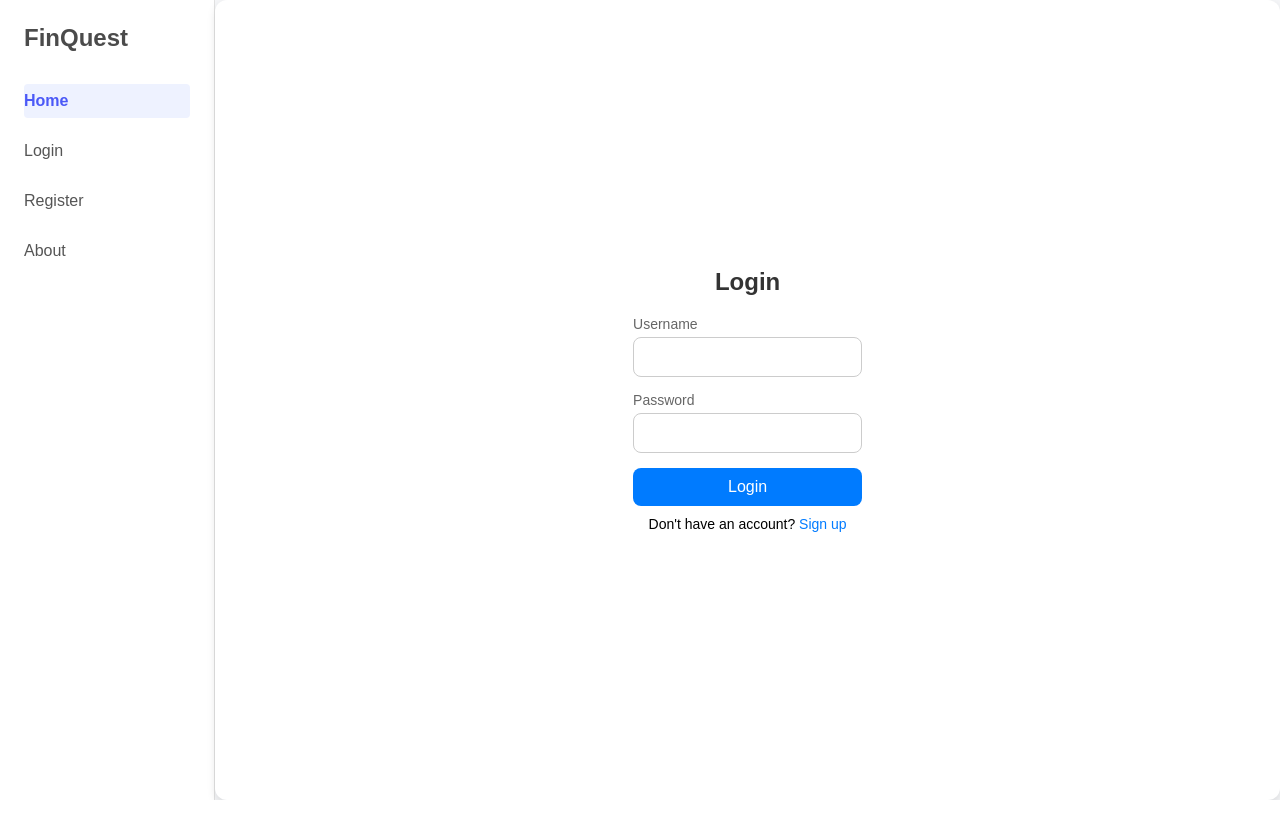
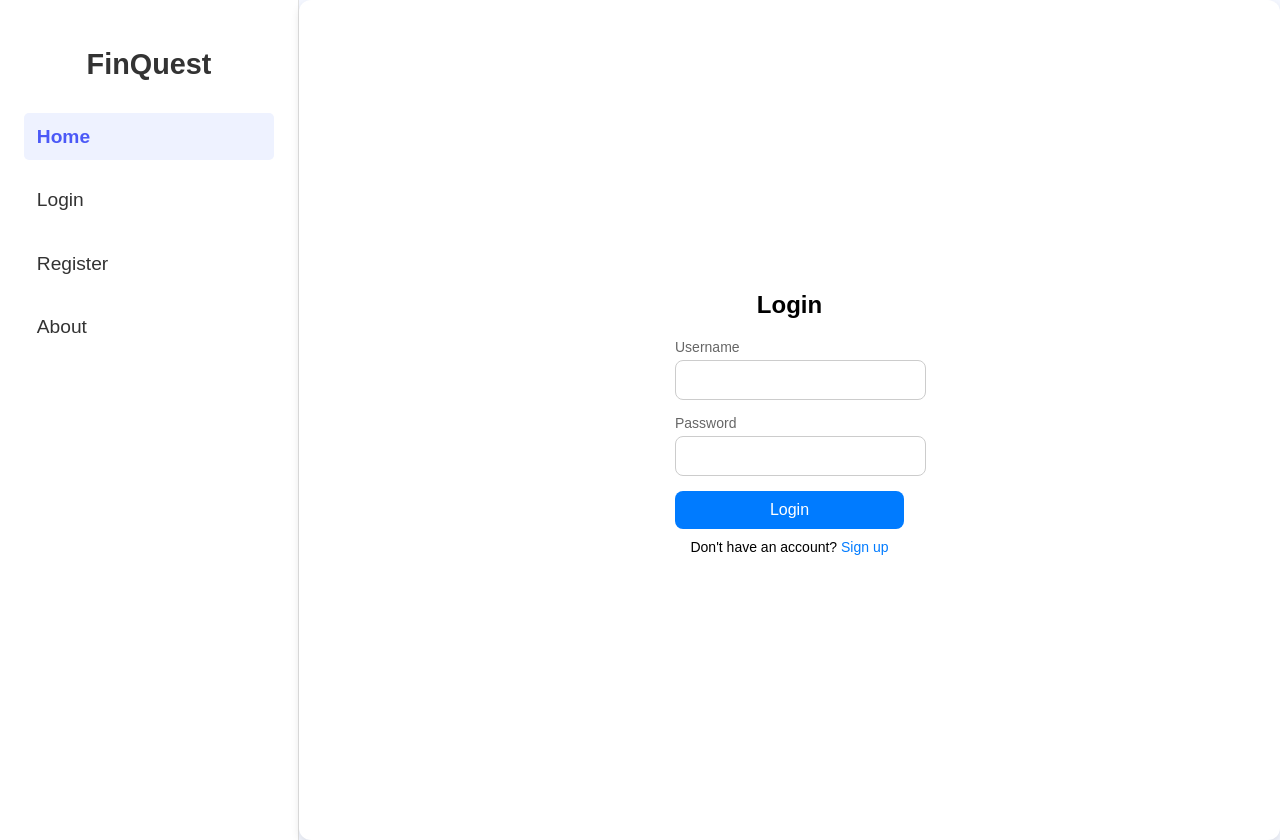
Before and after one commit to pr-th/Hackmit_2025, a Flask app: page /login in a window 1280 px wide. Before the commit the page ends 800 px from the top, so only its background shows below. Run offline with Flask 3, Linux system fonts and the light colour scheme.

Commit message:
Login page side bar

```diff
--- a/Templates/About.html
+++ b/Templates/About.html
@@ -52,7 +52,7 @@
         .sidebar h2 {
             font-size: 1.8rem;
             color: #333;
-            margin-bottom: 1rem;
+            margin-bottom: 2rem;
             text-align: center;
         }
 
--- a/Templates/Login.html
+++ b/Templates/Login.html
@@ -1,19 +1,59 @@
-{% extends "Home.html" %}
+<!DOCTYPE html>
+<html lang="en">
+<head>
+    <meta charset="UTF-8">
+    <meta name="viewport" content="width=device-width, initial-scale=1.0">
+    <title>About | FinQuest</title>
+    <style>
+        body {
+            font-family: Arial, sans-serif;
+            background-color: #f4f7ff;
+            margin: 0;
+            padding: 0;
+            display: flex;
+        }
 
-{% block Heading %}
-<meta charset="UTF-8" />
-<meta name="viewport" content="width=device-width, initial-scale=1.0" />
-<title>Login | Flask App</title>
-<style>
+        .sidebar {
+            width: 250px;
+            min-width: 250px;
+            background-color: #fff;
+            border-right: 1px solid #e1e1e1;
+            padding: 1.5rem;
+        }
+        .sidebar h2 {
+            font-size: 1.8rem;
+            color: #333;
+            margin-bottom: 2rem;
+            text-align: center;
+        }
+        .nav-links {
+            list-style: none;
+            padding: 0;
+        }
+        .nav-links li {
+            margin-bottom: 1rem;
+        }
+        .nav-links a {
+            text-decoration: none;
+            font-size: 1.2rem;
+            color: #333;
+            display: block;
+            padding: 0.8rem;
+            border-radius: 5px;
+            transition: background 0.3s;
+        }
+        .nav-links a:hover, .nav-links .active {
+            background-color: #eef2ff;
+            color: #4b59f7;
+            font-weight: 600;
+        }
 
-
-  /* Login Container */
         .login-container {
             background: #ffffff;
             display: flex;
-    flex-direction: column; /* Ensures elements stack vertically */
+            flex-direction: column;
             align-items: center;
-    justify-content: center; /* Pushes content to the top */
+            justify-content: center;
             height: 100vh;
             padding: 20px;
             border-radius: 12px;
@@ -21,27 +61,16 @@
             width: 100%;
             text-align: center;
         }
-
-  /* Heading */
-  h2 {
-    margin-bottom: 20px;
-    color: #333;
-    display: inline;
-  }
-
-  /* Input Group */
         .input-group {
             margin-bottom: 15px;
             text-align: left;
         }
-
         .input-group label {
             display: block;
             font-size: 14px;
             color: #666;
             margin-bottom: 5px;
         }
-
         .input-group input {
             width: 100%;
             padding: 10px;
@@ -62,30 +89,32 @@
             cursor: pointer;
             transition: 0.3s;
         }
-
         button:hover {
             background-color: #0056b3;
         }
-
-  /* Sign-up Link */
         .signup-link {
             margin-top: 10px;
             font-size: 14px;
         }
-
         .signup-link a {
             color: #007bff;
             text-decoration: none;
         }
-
         .signup-link a:hover {
             text-decoration: underline;
         }
     </style>
-
-{% endblock %}
-
-{% block Body %}
+</head>
+<body>
+    <div class="sidebar">
+        <h2>FinQuest</h2>
+        <ul class="nav-links">
+            <li><a href="/home-guest" class="active">Home</a></li>
+            <li><a href="/login">Login</a></li>
+            <li><a href="/register">Register</a></li>
+            <li><a href="/about">About</a></li>
+        </ul>
+    </div>
     <div class="login-container">
         <h2>Login</h2>
         <form action="#" method="POST">
--- a/app.py
+++ b/app.py
@@ -8,7 +8,7 @@ app.config['SQLALCHEMY_DATABASE_URI'] = r'sqlite:///C:\Users\mahaj\OneDrive\Desk
 app.config['SQLALCHEMY_TRACK_MODIFICATIONS'] = False
 
 db.init_app(app)
-
+# hey
 with app.app_context():
     db.create_all()
 
```
Also changed, not shown: other parts of Templates/Login.html (+2 -3 lines). Lines whose indentation alone changed are shown as unchanged.
